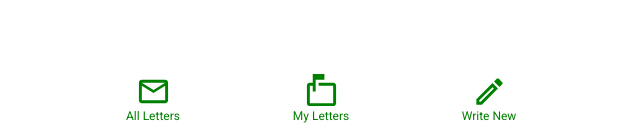
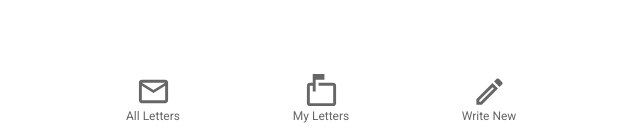
Before and after one commit to JohnBorges52/paper-airplanes, a React (Create React App) app in the folder client/: page / in a window 1280 px wide. Shown: the part 664-797 px from the top of the page, without its empty margins (319-959 px from the left). Built offline with nearby package versions, Linux system fonts and the light colour scheme; no server answers; the HTML template or start-up script is replaced by a standard one; a web font is replaced by a local one.

Commit message:
Customize colors on bottom nav-bar

```diff
--- a/client/src/App.js
+++ b/client/src/App.js
@@ -13,8 +13,7 @@ import { Login } from "./components/Login";
 import { useState } from "react";
 
 // Material UI
-import { BottomNavigation } from "@mui/material";
-import MuiBottomNavigationAction from "@mui/material/BottomNavigationAction";
+import { BottomNavigation, BottomNavigationAction } from "@mui/material";
 import Paper from "@mui/material/Paper";
 
 // Material UI Icons
@@ -22,14 +21,15 @@ import MailOutlineIcon from "@mui/icons-material/MailOutline";
 import CreateOutlinedIcon from "@mui/icons-material/CreateOutlined";
 import MarkunreadMailboxOutlinedIcon from "@mui/icons-material/MarkunreadMailboxOutlined";
 import { LoginError } from "./components/LoginError";
-import { styled } from "@mui/material/styles";
 
-const BottomNavigationAction = styled(MuiBottomNavigationAction)(`
-  color: green;
-  &.Mui-selected {
-    color: red;
-  }
-`);
+// const styles = {
+//   root: {
+//     color: "green"
+//   },
+//   selected: {
+//      color: "red"
+//   }
+// };
 
 function App() {
   const navigate = useNavigate();
@@ -47,7 +47,25 @@ function App() {
           sx={{ position: "fixed", bottom: 10, left: 0, right: 0 }}
           elevation={0}
         >
-          <BottomNavigation showLabels value={value} onChange={handleChange}>
+          <BottomNavigation
+            showLabels
+            value={value}
+            onChange={handleChange}
+            sx={{
+              // bgcolor: "purple",
+              "& .Mui-selected": {
+                "& .MuiBottomNavigationAction-label": {
+                  fontSize: (theme) => theme.typography.caption,
+                  transition: "none",
+                  fontWeight: "bold",
+                  lineHeight: "20px",
+                },
+                "& .MuiSvgIcon-root, & .MuiBottomNavigationAction-label": {
+                  color: (theme) => theme.palette.secondary.main,
+                },
+              },
+            }}
+          >
             <BottomNavigationAction
               onClick={() => {
                 navigate("/letters");
```
